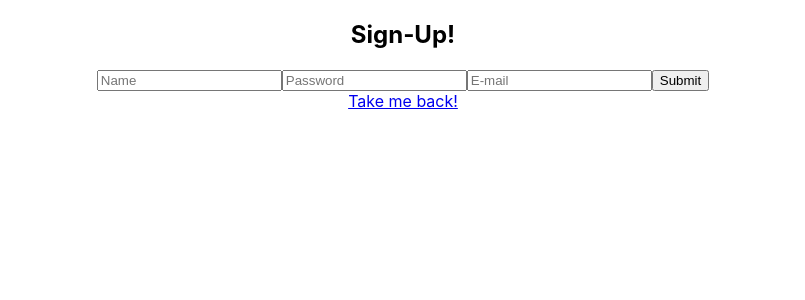
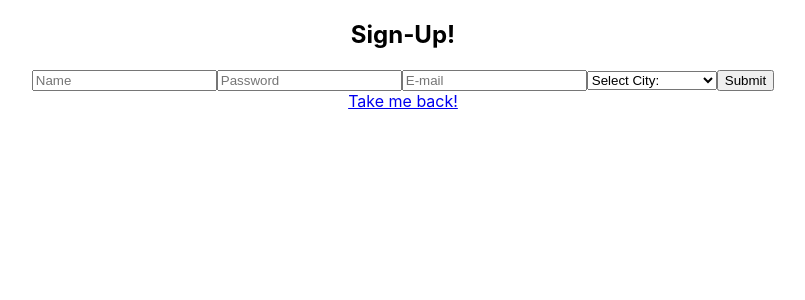
Before and after one commit to RestaurantPassport-BW/front-end, a React (Create React App) app: page /register in a window 1280 px wide. Shown: the top 300 px of the page, without its empty margins (237-1042 px from the left). Built offline with nearby package versions, Linux system fonts and the light colour scheme.

Commit message:
added in fields for city for initial passport selection

```diff
--- a/src/components/auth/Register.js
+++ b/src/components/auth/Register.js
@@ -25,6 +25,14 @@ const Register= ({errors, touched, status}) => {
           <Field type='password' name='password' placeholder='Password'/>
           {touched.email && errors.email && <p className='error'>{errors.email}</p>}
           <Field type='text' name='email' placeholder='E-mail'/>
+          {}
+          <Field component="select" name="city">
+            <option value='' disabled>Select City:</option>
+            <option value="austintx">Austin TX</option>
+            <option value="denverco">Denver CO</option>
+            <option value="sanfranciscoca">San Francisco CA</option>
+          </Field>
+
           <button type='submit' name='submit'>Submit</button>
         </Form>
         <a href='/'>Take me back!</a>
@@ -35,6 +43,7 @@ const Register= ({errors, touched, status}) => {
                 Name: {users.name}<br />
                 Password: {users.password}<br />
                 E-mail: {users.email}<br />
+                City: {users.city}
             </div>
         ))}
     </>
@@ -48,6 +57,7 @@ export default withFormik({
       name: values.name || '',
       password: values.password || '',
       email: values.email || '',
+      city: values.city || ''
     }
   },
 
@@ -55,6 +65,7 @@ export default withFormik({
     name: yup.string().required('Name is a required field!'),
     password: yup.string().required('To create an account you need a password!'),
     email: yup.string().email('E-mail must be a valid address!').required('E-mail is required'),
+    city: yup.string().required('Please Select your city for your first passport')
   }),
 
   handleSubmit:(values, { setStatus }) => {
```
